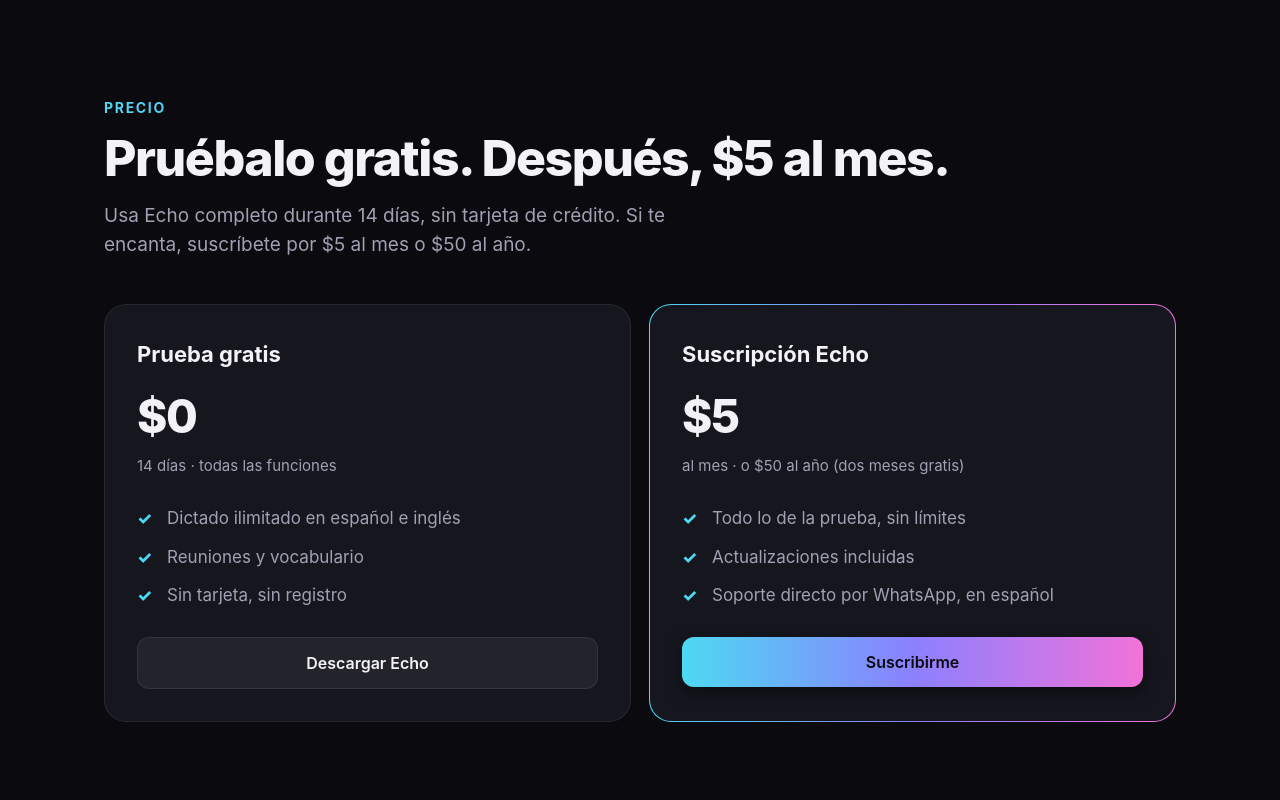
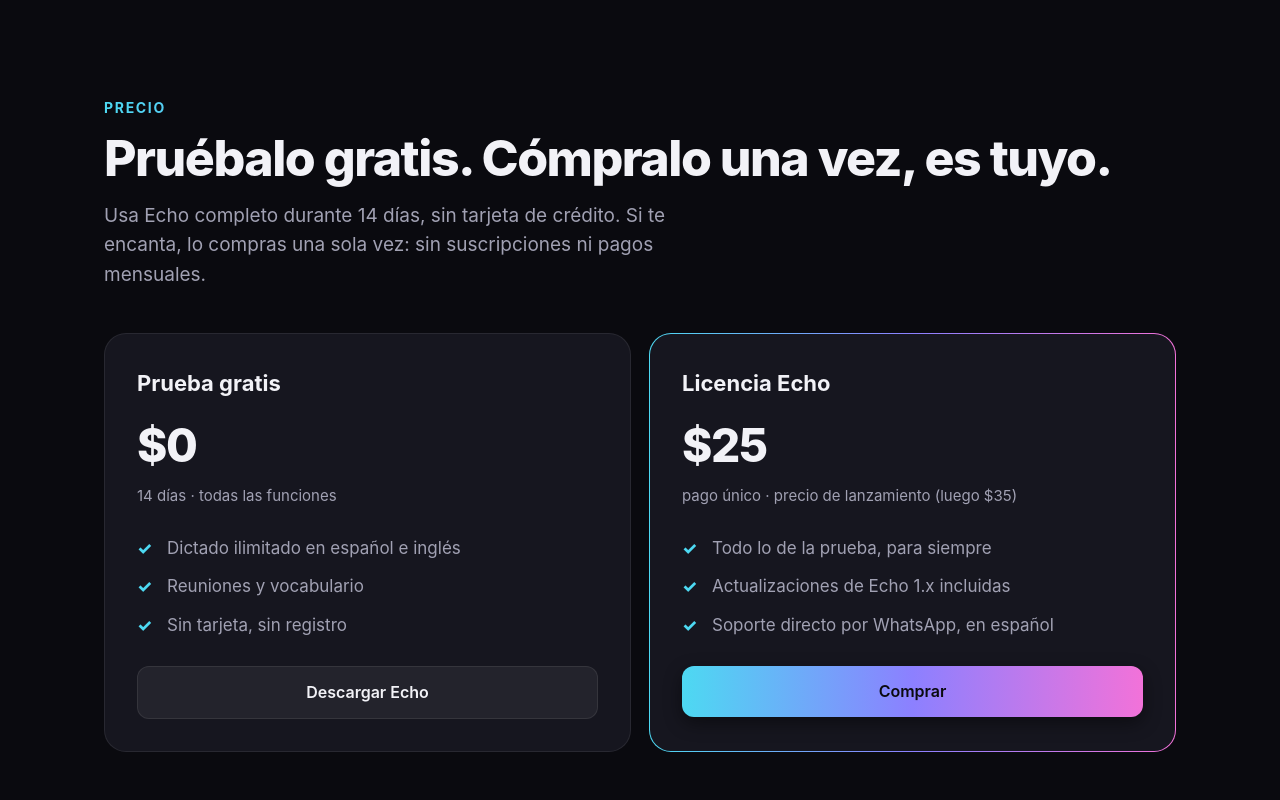
Before and after one commit to alvarovegamalo/echo-releases, a plain HTML site: page index.html in a window 1280 px wide. Shown: the part 2900-3700 px from the top of the page. Drawn offline with Linux system fonts and the light colour scheme.

Commit message:
Echo 1.1.1

```diff
--- a/index.html
+++ b/index.html
@@ -145,8 +145,8 @@
 <script>
   // ─── Edit these before publishing. Anything left empty is hidden on the page. ───
   const CONFIG = {
-    PRICE: "$5",                  // a month; the note gives the yearly price
-    PRICE_NOTE: "al mes · o $50 al año (dos meses gratis)",
+    PRICE: "$25",                 // one-time; launch price (then $35)
+    PRICE_NOTE: "pago único · precio de lanzamiento (luego $35)",
     WHATSAPP: "593999962080",     // personal number for now (a dedicated one later): only here, not in the app
     EMAIL: "avmlabs.dev.ec@gmail.com",
     DOWNLOAD: "https://github.com/alvarovegamalo/echo-releases/releases/latest/download/Echo.dmg",
@@ -243,8 +243,8 @@
 
   <section id="precio">
     <div class="eyebrow grad-text">Precio</div>
-    <h2>Pruébalo gratis. Después, $5 al mes.</h2>
-    <p class="sub">Usa Echo completo durante 14 días, sin tarjeta de crédito. Si te encanta, suscríbete por $5 al mes o $50 al año.</p>
+    <h2>Pruébalo gratis. Cómpralo una vez, es tuyo.</h2>
+    <p class="sub">Usa Echo completo durante 14 días, sin tarjeta de crédito. Si te encanta, lo compras una sola vez: sin suscripciones ni pagos mensuales.</p>
     <div class="price">
       <div class="plan">
         <h3>Prueba gratis</h3>
@@ -253,11 +253,11 @@
         <a class="btn btn-ghost js-download" href="#">Descargar Echo</a>
       </div>
       <div class="plan main">
-        <h3>Suscripción Echo</h3>
+        <h3>Licencia Echo</h3>
         <div class="amount" data-config="PRICE"></div>
         <div class="per" data-config="PRICE_NOTE"></div>
-        <ul class="checks"><li>Todo lo de la prueba, sin límites</li><li>Actualizaciones incluidas</li><li>Soporte directo por WhatsApp, en español</li></ul>
-        <a class="btn btn-primary js-buy" href="#">Suscribirme</a>
+        <ul class="checks"><li>Todo lo de la prueba, para siempre</li><li>Actualizaciones de Echo 1.x incluidas</li><li>Soporte directo por WhatsApp, en español</li></ul>
+        <a class="btn btn-primary js-buy" href="#">Comprar</a>
       </div>
     </div>
   </section>
@@ -272,7 +272,7 @@
       <details><summary>¿Qué idiomas entiende?</summary><p>Español e inglés, y detecta automáticamente cuál estás hablando. Funciona mejor si cada frase está en un solo idioma; si mezclas los dos dentro de la misma frase, a veces traduce una parte.</p></details>
       <details><summary>¿Qué Mac necesito?</summary><p>Cualquier Mac con macOS 13 (Ventura) o posterior, con procesador Intel o Apple Silicon (M1, M2, M3, M4). En los Mac con Apple Silicon es todavía más rápido.</p></details>
       <details class="js-unsigned"><summary>¿Cómo lo instalo?</summary><p>Abre el archivo descargado y arrastra Echo a Aplicaciones. Si macOS dice que no puede verificar la app, ve a <b>Configuración del Sistema › Privacidad y seguridad</b> y haz clic en <b>Abrir de todos modos</b>. Solo la primera vez. Al abrirlo, Echo te guía paso a paso para dar los permisos.</p></details>
-      <details><summary>¿Cómo me suscribo?</summary><p>Escríbenos por WhatsApp. Pagas por transferencia o Deuna, $5 por un mes o $50 por un año, y te enviamos tu clave; la pegas en Echo › Licencia y listo. Unos días antes de que venza, Echo te avisa para renovarla. Si no renuevas, no se cobra nada: simplemente deja de dictar, y tu historial se conserva.</p></details>
+      <details><summary>¿Cómo lo compro?</summary><p>Escríbenos por WhatsApp. Pagas una sola vez por transferencia o Deuna ($25 de lanzamiento, luego $35) y te enviamos tu clave; la pegas en Echo › Licencia y listo. Es tuya para siempre, con las actualizaciones de Echo 1.x incluidas. Sin suscripción.</p></details>
       <details><summary>¿Puedo usarlo en varias Mac?</summary><p>Cada licencia es para una Mac. Si cambias de computadora, puedes desactivarla en la anterior y activarla en la nueva.</p></details>
     </div>
   </section>
@@ -298,8 +298,8 @@
   document.querySelectorAll("[data-config]").forEach(el => { el.textContent = CONFIG[el.dataset.config] || ""; });
   document.querySelectorAll(".js-download").forEach(a => a.href = CONFIG.DOWNLOAD);
   const buy = CONFIG.WHATSAPP
-    ? "https://wa.me/" + CONFIG.WHATSAPP + "?text=" + encodeURIComponent("Hola, quiero suscribirme a Echo.")
-    : CONFIG.EMAIL ? "mailto:" + CONFIG.EMAIL + "?subject=" + encodeURIComponent("Suscripción a Echo") : null;
+    ? "https://wa.me/" + CONFIG.WHATSAPP + "?text=" + encodeURIComponent("Hola, quiero comprar Echo.")
+    : CONFIG.EMAIL ? "mailto:" + CONFIG.EMAIL + "?subject=" + encodeURIComponent("Comprar Echo") : null;
   document.querySelectorAll(".js-buy").forEach(a => buy ? (a.href = buy) : a.classList.add("hidden"));
   if (!CONFIG.PRICE) document.querySelector(".plan.main .amount").replaceWith(Object.assign(document.createElement("div"),
     { className: "per", style: "margin-top:14px", textContent: "Escríbenos para conocer el precio de lanzamiento." }));
```
Also changed, not shown: version.json (+5 -5 lines).
